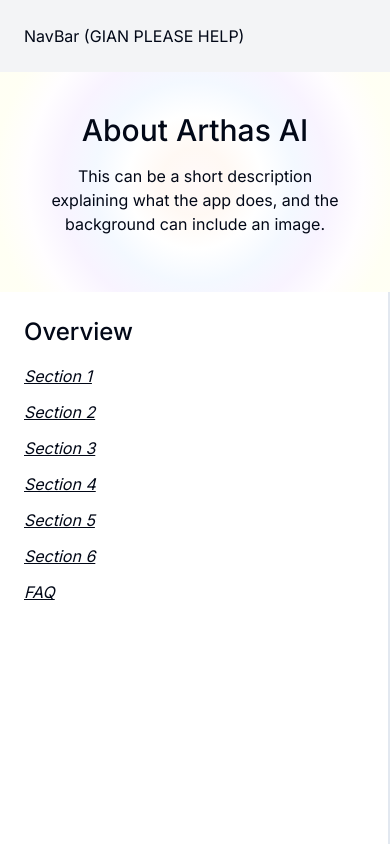
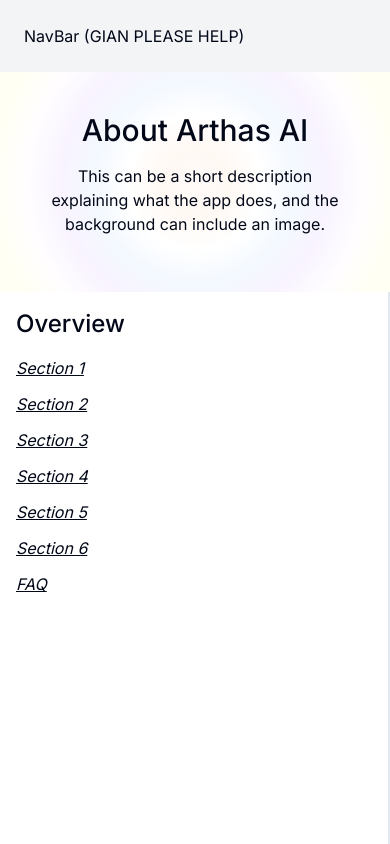
Before and after one commit to arthasai/ArthasAI, a Next.js app in the folder frontend/arthas-ai/: page /about in a window 390 px wide. Shown: the top 844 px of the page. Built offline with nearby package versions, Linux system fonts and the light colour scheme; no server answers.

Commit message:
changed height of sidebar when in mobile mode

```diff
--- a/frontend/arthas-ai/app/about/page.tsx
+++ b/frontend/arthas-ai/app/about/page.tsx
@@ -33,7 +33,7 @@ const About = () => {
 
         <div className="flex flex-col md:flex-row w-full min-h-screen">
           {/* SideBar */}
-          <div className="sticky top-0 bg-white border-r-2 p-6 w-full md:w-1/5 h-screen overflow-y-auto">
+          <div className="sticky top-0 bg-white border-r-2 p-4 h-3/4 md:w-1/5 h-screen overflow-y-auto">
             <h2 className="text-left font-medium text-2xl pb-4"> Overview </h2>
             <div className = "flex flex-col">
                 <Link href="#section-1" className="text-left italic underline pb-3">Section 1</Link>
```
